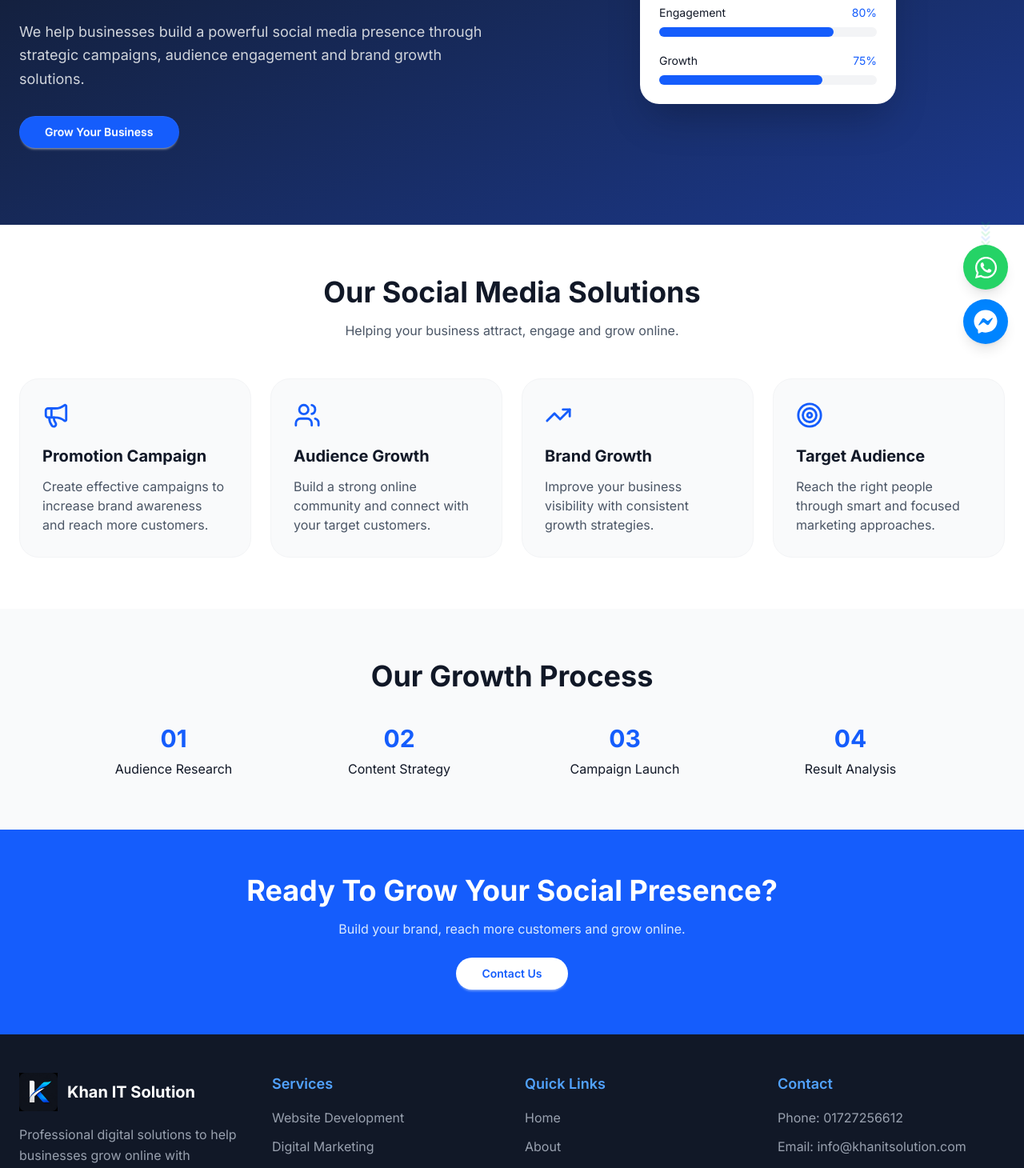
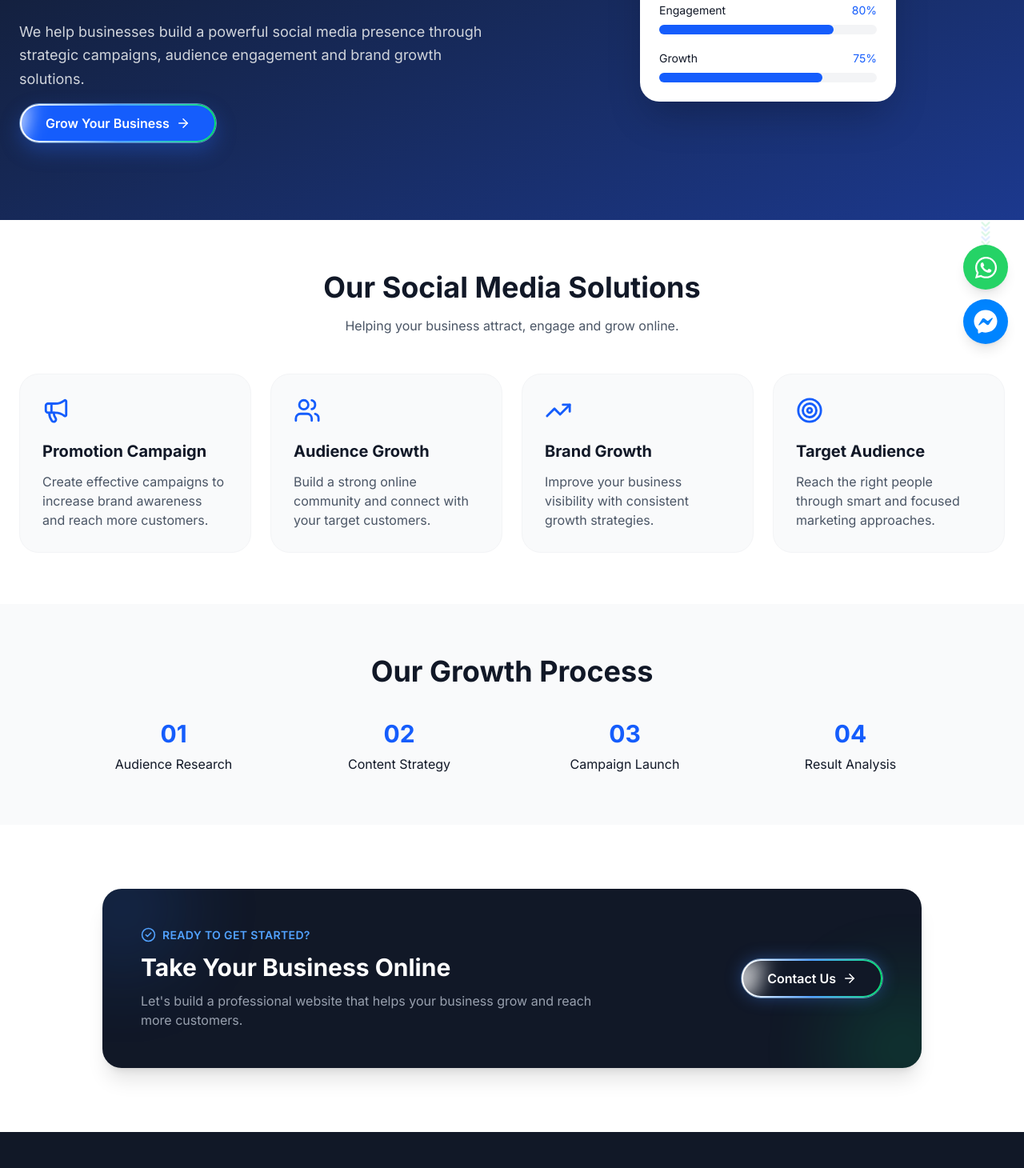
Before and after one commit to arifulislamk/khan-it-client, a React (Vite) app: page /services/social-media-growth in a window 1280 px wide. Shown: the part 350-1810 px from the top of the page at 80% size. Built offline with nearby package versions, Linux system fonts and the light colour scheme.

Commit message:
fix social meadia page

```diff
--- a/src/pages/AppDevelopment.jsx
+++ b/src/pages/AppDevelopment.jsx
@@ -153,7 +153,7 @@ const AppDevelopment = () => {
         </div>
       </section>
 
-     <section className="bg-white px-4 py-14 sm:px-6 md:py-20">
+      <section className="bg-white px-4 py-14 sm:px-6 md:py-20">
         <div className="mx-auto max-w-5xl">
           <div className="relative overflow-hidden rounded-3xl bg-[#111827] px-6 py-10 shadow-xl md:px-12 md:py-12">
             <div className="pointer-events-none absolute -left-10 -top-10 h-32 w-32 animate-pulse rounded-full bg-blue-500/30 blur-3xl"></div>
--- a/src/pages/SocialMediaGrowth.jsx
+++ b/src/pages/SocialMediaGrowth.jsx
@@ -1,41 +1,46 @@
 import React from "react";
 import { Link } from "react-router-dom";
-import { TrendingUp, Users, Megaphone, Target } from "lucide-react";
+import {
+  TrendingUp,
+  Users,
+  Megaphone,
+  Target,
+  Globe,
+  Palette,
+  ArrowRight,
+  CheckCircle2,
+} from "lucide-react";
 
 const SocialMediaGrowth = () => {
   const features = [
     {
       icon: <Megaphone size={34} />,
       title: "Promotion Campaign",
-      text: "Create effective campaigns to increase brand awareness and reach more customers."
+      text: "Create effective campaigns to increase brand awareness and reach more customers.",
     },
     {
       icon: <Users size={34} />,
       title: "Audience Growth",
-      text: "Build a strong online community and connect with your target customers."
+      text: "Build a strong online community and connect with your target customers.",
     },
     {
       icon: <TrendingUp size={34} />,
       title: "Brand Growth",
-      text: "Improve your business visibility with consistent growth strategies."
+      text: "Improve your business visibility with consistent growth strategies.",
     },
     {
       icon: <Target size={34} />,
       title: "Target Audience",
-      text: "Reach the right people through smart and focused marketing approaches."
-    }
+      text: "Reach the right people through smart and focused marketing approaches.",
+    },
   ];
 
   return (
     <div className="bg-white text-[#111827]">
-
       <section className="bg-gradient-to-br from-[#111827] to-blue-900 py-16 md:py-24">
         <div className="max-w-7xl mx-auto px-4 sm:px-6 grid lg:grid-cols-2 gap-12 items-center">
-
           <div>
-            <p className="text-blue-300 font-semibold">
-              SOCIAL MEDIA GROWTH
-            </p>
+            <p className="text-blue-300 font-semibold">SOCIAL MEDIA GROWTH</p>
 
             <h1 className="mt-4 text-4xl md:text-6xl font-bold text-white leading-tight">
               Grow Your Brand
@@ -44,31 +49,33 @@ const SocialMediaGrowth = () => {
 
             <p className="mt-6 text-gray-300 text-lg leading-relaxed">
               We help businesses build a powerful social media presence through
-              strategic campaigns, audience engagement and brand growth solutions.
+              strategic campaigns, audience engagement and brand growth
+              solutions.
             </p>
-
               <Link
                           to="/contact"
-              className="btn bg-blue-600 hover:bg-blue-700 text-white border-none rounded-full px-8 mt-8"
+                          className="mt-4 group relative isolate overflow-hidden inline-flex items-center justify-center gap-2 rounded-full px-8 py-3 font-semibold text-white border border-blue-300/60 shadow-[0_10px_25px_rgba(37,99,235,0.35)] transition-all duration-300 hover:-translate-y-2 hover:scale-105 hover:shadow-[0_20px_40px_rgba(34,197,94,0.45)]"
                         >
-              Grow Your Business
+                          <span className="absolute inset-0 -z-20 bg-gradient-to-r from-white via-blue-400 to-green-400"></span>
+                          <span className="absolute inset-[2px] -z-10 rounded-full bg-blue-600"></span>
+                          <span className="absolute -left-10 top-0 h-full w-12 -skew-x-12 bg-white/80 blur-md transition-all duration-700 group-hover:left-[120%]"></span>
+                          <span className="relative">Grow Your Business</span>
+                          <ArrowRight
+                            size={18}
+                            className="relative transition-transform duration-300 group-hover:translate-x-1"
+                          />
                         </Link>
           </div>
 
-
           <div className="flex justify-center">
             <div className="bg-white rounded-3xl p-6 w-80 shadow-2xl">
-
               <div className="flex justify-between items-center">
-                <h3 className="font-bold">
-                  Growth Report
-                </h3>
+                <h3 className="font-bold">Growth Report</h3>
 
                 <TrendingUp className="text-blue-600" />
               </div>
 
               <div className="mt-8 space-y-5">
-
                 <div>
                   <div className="flex justify-between text-sm">
                     <span>Reach</span>
@@ -101,19 +108,14 @@ const SocialMediaGrowth = () => {
                     <div className="h-3 bg-blue-600 rounded-full w-3/4"></div>
                   </div>
                 </div>
-
-              </div>
-
               </div>
             </div>
-
+          </div>
         </div>
       </section>
 
-
       <section className="py-16">
         <div className="max-w-7xl mx-auto px-4 sm:px-6">
-
           <div className="text-center mb-12">
             <h2 className="text-3xl md:text-4xl font-bold">
               Our Social Media Solutions
@@ -124,106 +126,98 @@ const SocialMediaGrowth = () => {
             </p>
           </div>
 
-
           <div className="grid sm:grid-cols-2 lg:grid-cols-4 gap-6">
-
             {features.map((item, index) => (
               <div
                 key={index}
                 className="p-7 rounded-3xl bg-gray-50 border border-gray-100 hover:border-blue-500 hover:shadow-xl transition"
               >
-                <div className="text-blue-600">
-                  {item.icon}
-                </div>
+                <div className="text-blue-600">{item.icon}</div>
 
-                <h3 className="mt-5 text-xl font-bold">
-                  {item.title}
-                </h3>
+                <h3 className="mt-5 text-xl font-bold">{item.title}</h3>
 
-                <p className="mt-3 text-gray-600">
-                  {item.text}
-                </p>
+                <p className="mt-3 text-gray-600">{item.text}</p>
               </div>
             ))}
-
           </div>
-
         </div>
       </section>
 
-
       <section className="bg-gray-50 py-16">
         <div className="max-w-6xl mx-auto px-4 sm:px-6">
-
           <h2 className="text-3xl md:text-4xl font-bold text-center">
             Our Growth Process
           </h2>
 
           <div className="grid md:grid-cols-4 gap-6 mt-10">
-
             <div className="text-center">
-              <h3 className="text-3xl font-bold text-blue-600">
-                01
-              </h3>
-              <p className="mt-2">
-                Audience Research
-              </p>
+              <h3 className="text-3xl font-bold text-blue-600">01</h3>
+              <p className="mt-2">Audience Research</p>
             </div>
 
             <div className="text-center">
-              <h3 className="text-3xl font-bold text-blue-600">
-                02
-              </h3>
-              <p className="mt-2">
-                Content Strategy
-              </p>
+              <h3 className="text-3xl font-bold text-blue-600">02</h3>
+              <p className="mt-2">Content Strategy</p>
             </div>
 
             <div className="text-center">
-              <h3 className="text-3xl font-bold text-blue-600">
-                03
-              </h3>
-              <p className="mt-2">
-                Campaign Launch
-              </p>
+              <h3 className="text-3xl font-bold text-blue-600">03</h3>
+              <p className="mt-2">Campaign Launch</p>
             </div>
 
             <div className="text-center">
-              <h3 className="text-3xl font-bold text-blue-600">
-                04
-              </h3>
-              <p className="mt-2">
-                Result Analysis
-              </p>
+              <h3 className="text-3xl font-bold text-blue-600">04</h3>
+              <p className="mt-2">Result Analysis</p>
             </div>
-
           </div>
-
         </div>
       </section>
 
+      <section className="bg-white px-4 py-14 sm:px-6 md:py-20">
+        <div className="mx-auto max-w-5xl">
+          <div className="relative overflow-hidden rounded-3xl bg-[#111827] px-6 py-10 shadow-xl md:px-12 md:py-12">
+            <div className="pointer-events-none absolute -left-10 -top-10 h-32 w-32 animate-pulse rounded-full bg-blue-500/30 blur-3xl"></div>
 
-      <section className="bg-blue-600 py-14">
-        <div className="max-w-5xl mx-auto px-4 sm:px-6 text-center">
+            <div className="pointer-events-none absolute -bottom-10 -right-10 h-32 w-32 animate-pulse rounded-full bg-green-400/30 blur-3xl"></div>
 
-          <h2 className="text-3xl md:text-4xl font-bold text-white">
-            Ready To Grow Your Social Presence?
+            <div className="relative flex flex-col items-center justify-between gap-8 md:flex-row">
+              <div className="text-center md:text-left">
+                <div className="flex items-center justify-center gap-2 text-blue-400 md:justify-start">
+                  <CheckCircle2 size={19} />
+                  <span className="text-sm font-semibold tracking-wide">
+                    READY TO GET STARTED?
+                  </span>
+                </div>
+                <h2 className="mt-3 text-2xl font-bold text-white md:text-3xl">
+                  Take Your Business Online
                 </h2>
-
-          <p className="mt-4 text-blue-100">
-            Build your brand, reach more customers and grow online.
+                <p className="mt-3 max-w-xl text-gray-400">
+                  Let's build a professional website that helps your business
+                  grow and reach more customers.
                 </p>
-
+              </div>
               <Link
                 to="/contact"
-            className="btn bg-white text-blue-600 hover:bg-gray-100 border-none rounded-full px-8 mt-6"
+                className="group relative isolate shrink-0 overflow-hidden rounded-full border border-blue-300/60 px-8 py-3 font-semibold text-white shadow-[0_0_20px_rgba(59,130,246,0.35)] transition duration-300 hover:scale-105 hover:shadow-[0_0_30px_rgba(34,197,94,0.45)]"
               >
+                <span className="absolute inset-0 -z-20 bg-gradient-to-r from-white via-blue-400 to-green-400"></span>
+
+                <span className="absolute -left-10 top-0 h-full w-16 -skew-x-12 bg-white/70 blur-md transition duration-700 group-hover:left-[120%]"></span>
+
+                <span className="absolute inset-[2px] -z-10 rounded-full bg-[#111827]"></span>
+
+                <span className="relative flex items-center gap-2">
                   Contact Us
+                  <ArrowRight
+                    size={18}
+                    className="transition-transform duration-300 group-hover:translate-x-1"
+                  />
+                </span>
               </Link>
-
+            </div>
+          </div>
         </div>
       </section>
-
     </div>
   );
 };
```
Lines whose indentation alone changed are shown as unchanged.
